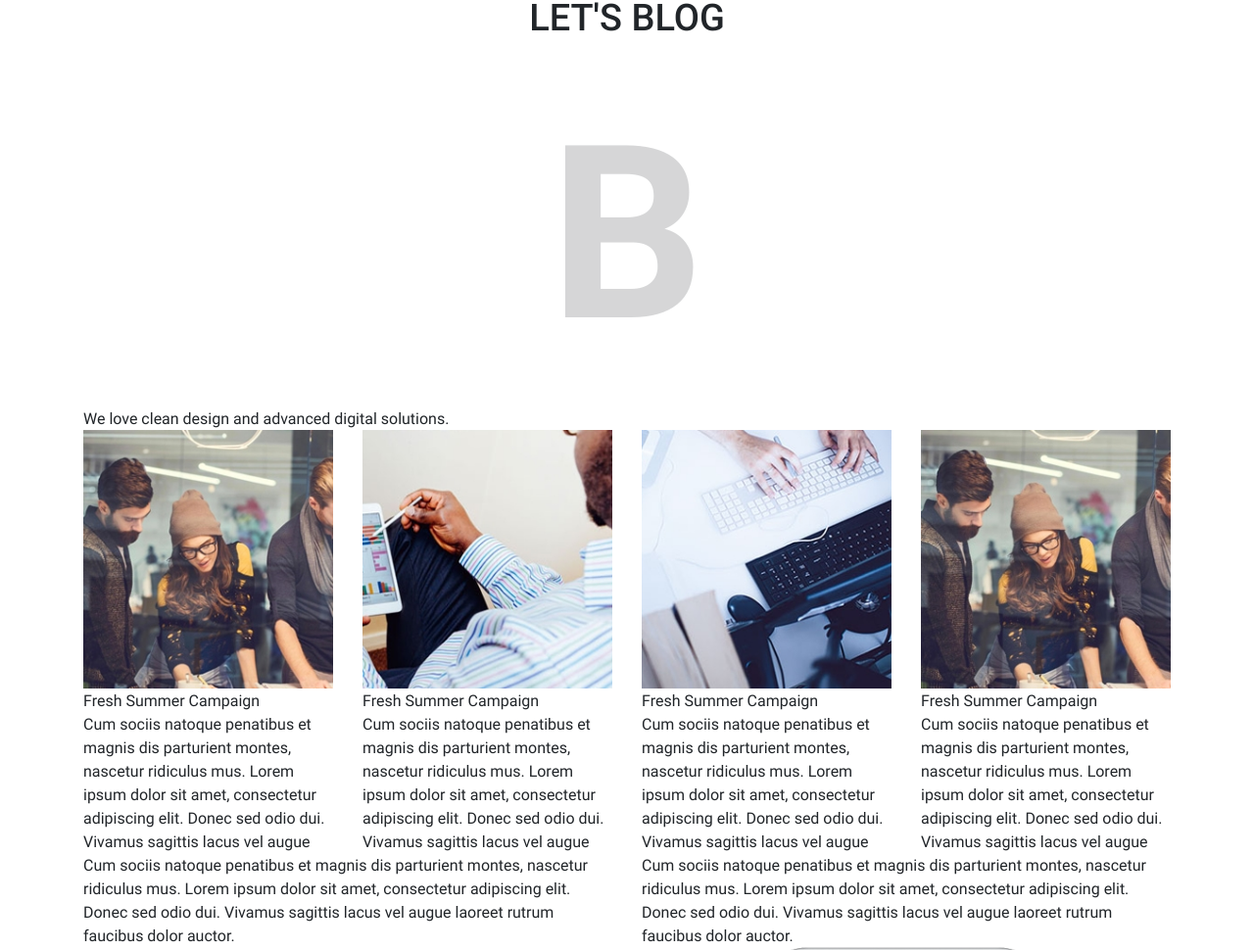
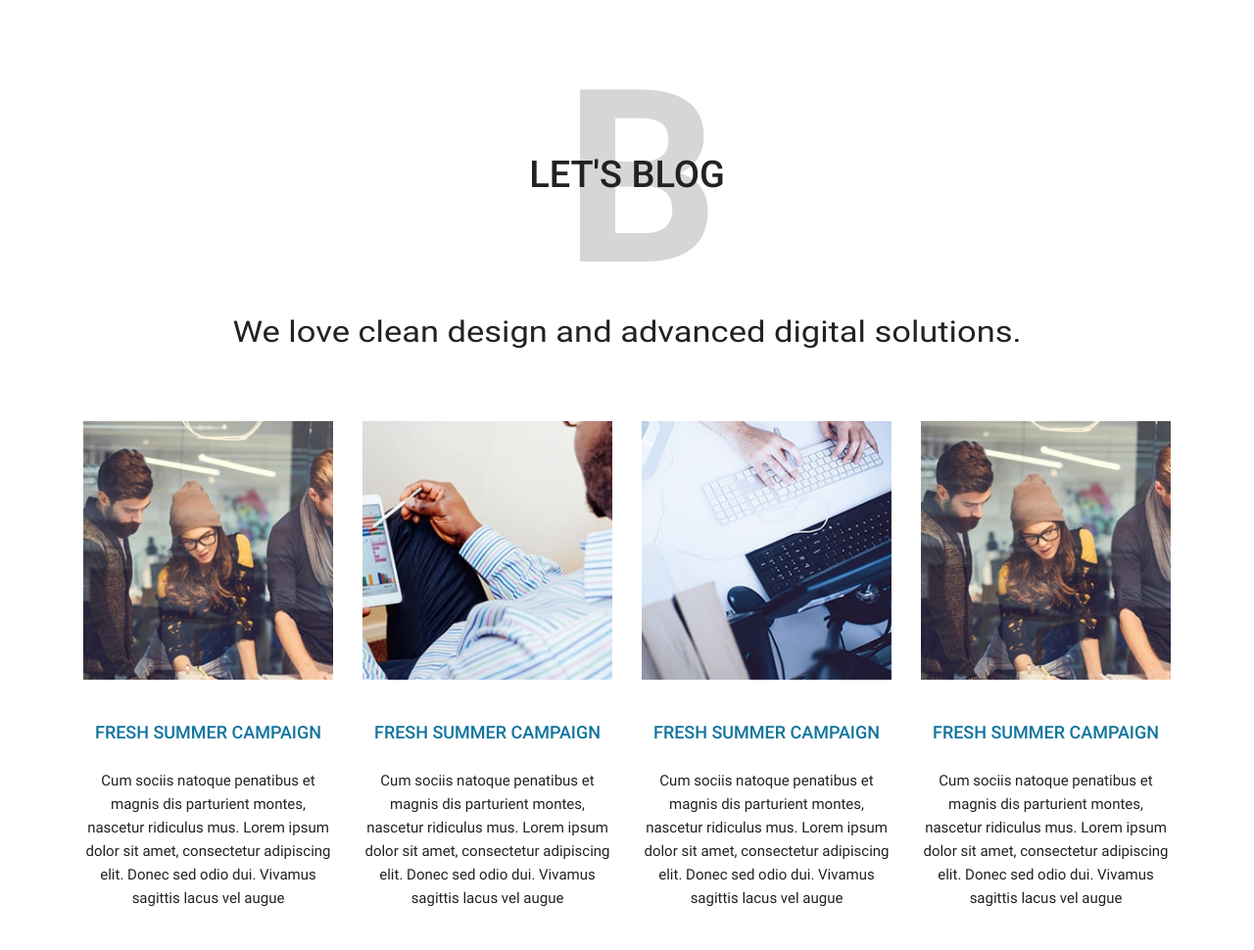
Before and after one commit to costaline/creatives-da, a website: page source/index.html in a window 1280 px wide. Shown: the part 2363-3333 px from the top of the page at 98% size. Drawn offline with nearby package versions, Linux system fonts and the light colour scheme; files that its build step writes are made by us from their sources; files whose address does not match are found by name.

Commit message:
block blog

```diff
--- /dev/null
+++ b/source/blocks/blog-area/style/blog-area.less
@@ -0,0 +1,25 @@
+.blog-area {
+  position: relative;
+  background-color: #ffffff;
+  padding-bottom: 105px;
+  color: #222222;
+}
+
+.blog-area__slogan {
+  margin-top: 160px;
+  margin-bottom: 110px;
+}
+
+.blog-area__letter {
+  position: absolute;
+  width: 100%;
+  top: 0;
+}
+
+.blog-area__intro {
+  margin-bottom: 70px;
+  font-size: 30px;
+  font-weight: 400;
+  text-align: center;
+  transform: scaleX(1.15);
+}
--- /dev/null
+++ b/source/blocks/blog/style/blog.less
@@ -0,0 +1,18 @@
+.blog__title {
+  margin-top: 40px;
+  margin-bottom: 23px;
+  color: #11749e;
+  font-size: 18px;
+  font-weight: 500;
+  // line-height: 36px;
+  text-transform: uppercase;
+  text-align: center;
+}
+
+.blog__text {
+  color: #222222;
+  font-size: 15px;
+  font-weight: 400;
+  line-height: 24px;
+  text-align: center;
+}
--- a/source/index.html
+++ b/source/index.html
@@ -162,7 +162,7 @@
           <div class="col-lg-12">
             <h2 class="visually-hidden">Blog</h2>
             <p class="slogan blog-area__slogan">Let's blog</p>
-            <p class="letter blog-area__logo">B</p>
+            <p class="letter blog-area__letter">B</p>
             <p class="blog-area__intro">
               We love clean design and advanced digital solutions.
             </p>
--- a/source/style/style.less
+++ b/source/style/style.less
@@ -14,3 +14,5 @@
 @import "../blocks/letter/style/letter.less";
 @import "../blocks/feature/style/feature.less";
 @import "../blocks/news/style/news.less";
+@import "../blocks/blog-area/style/blog-area.less";
+@import "../blocks/blog/style/blog.less";
```
